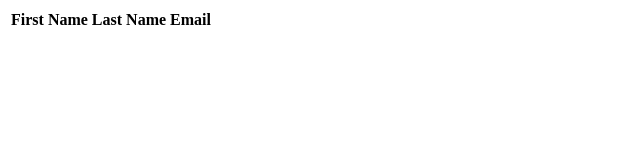
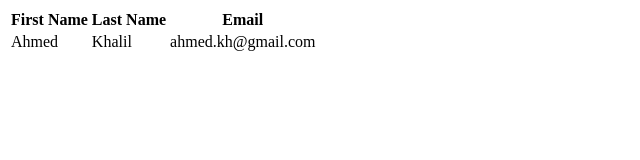
Before and after one commit to JihedGo/code2cloud, a plain HTML site: page users.html in a window 1280 px wide. Shown: the whole page, without its empty margins (0-640 px from the left). Drawn offline with Linux system fonts and the light colour scheme.

Commit message:
add user

```diff
--- a/users.html
+++ b/users.html
@@ -15,7 +15,11 @@
             </tr>
         </thead>
         <tbody>
-
+            <tr>
+                <td>Ahmed</td>
+                <td>Khalil</td>
+                <td>ahmed.kh@gmail.com</td>
+            </tr>
         </tbody>
     </table>
 </body>
```
